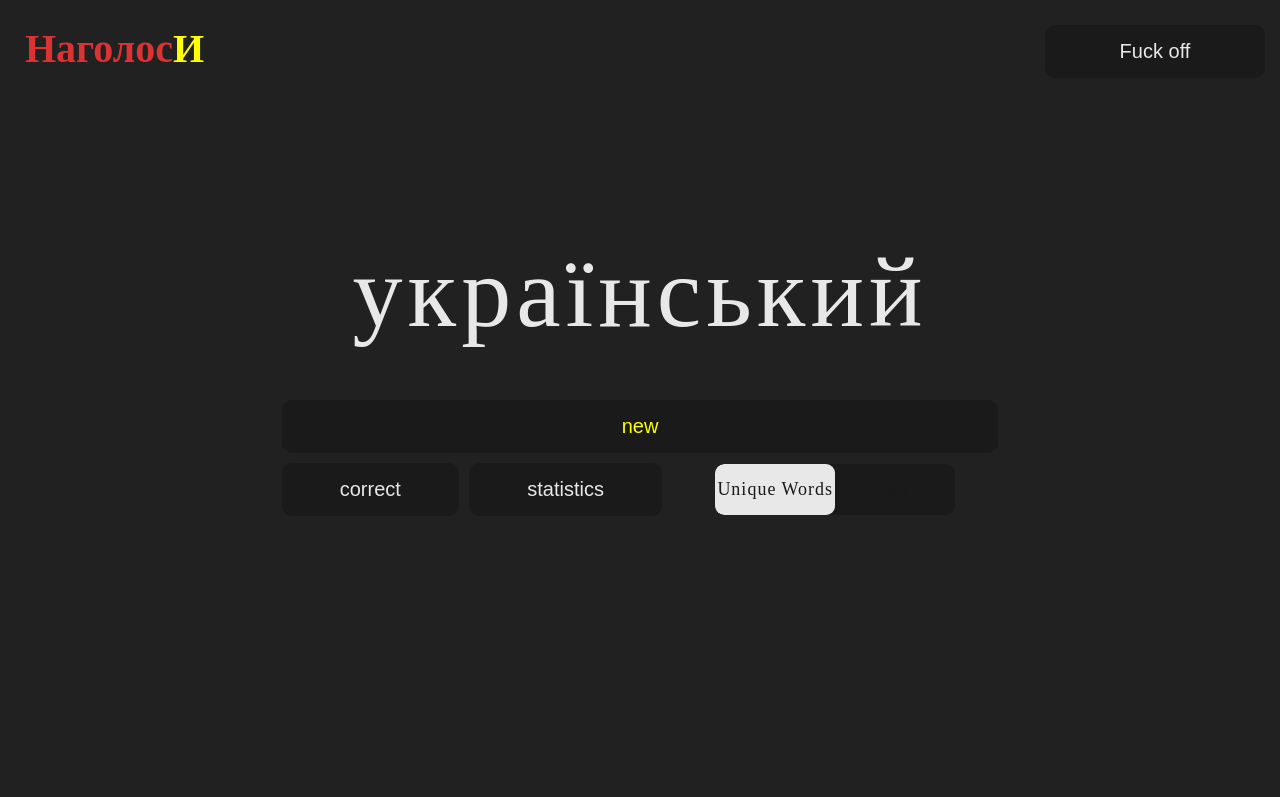
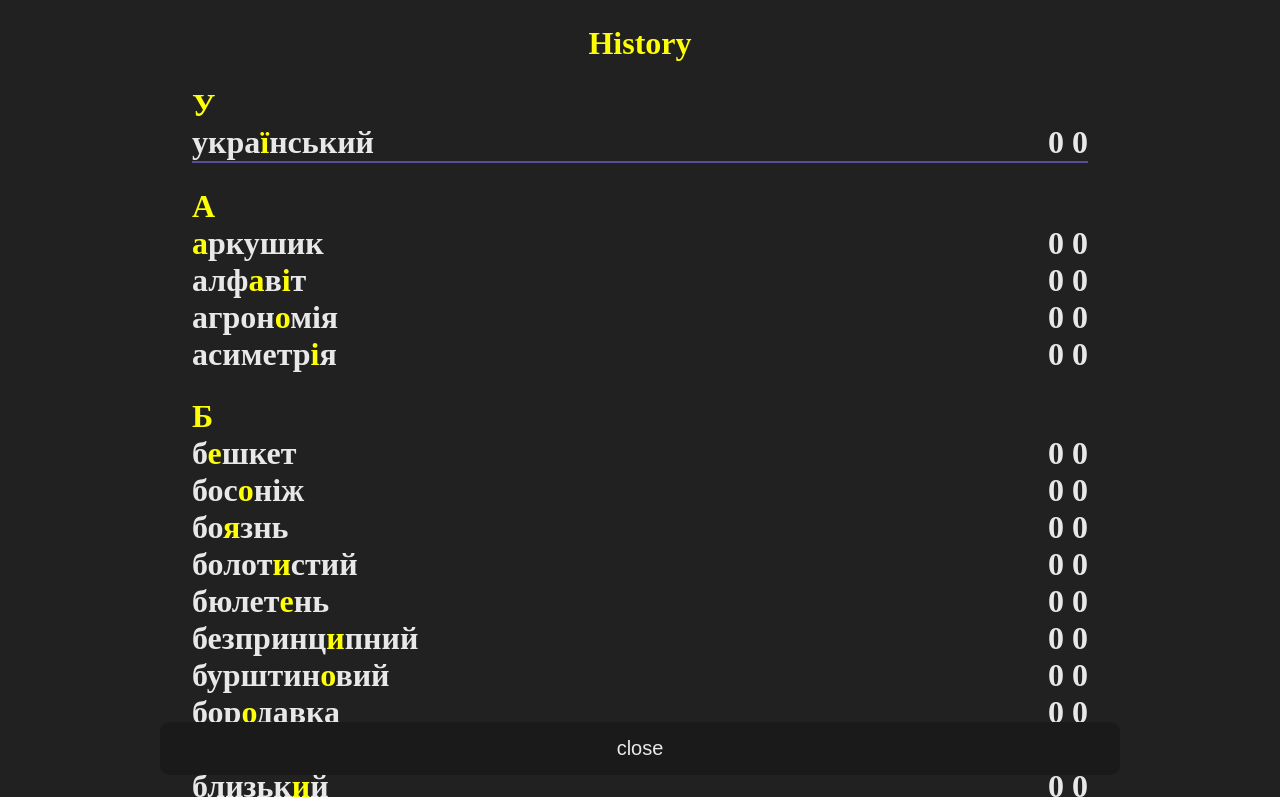
Before and after one commit to erotourtes/NMT, a website built with webpack: page public/index.html in a window 1280 px wide. Both pictures are taken after a click on the button "statistics". Shown: the top 797 px of the page. Built offline with nearby package versions, Linux system fonts and the light colour scheme.

Commit message:
statistics list

```diff
--- a/public/index.html
+++ b/public/index.html
@@ -30,9 +30,10 @@
                 <label class="switch-button-label" for=""><span class="switch-button-label-span">Unique Words</span></label>
             </div>
 
+
         </div>
     </div>
-    <div class="statistics">
+    <div class="wordList">
         <label class="field field_v1">
             <input class="field__input" placeholder="e.g. Спина">
             <span class="field__label-wrap">
--- /dev/null
+++ b/src/FormatWordWithSpan.ts
@@ -0,0 +1,23 @@
+import WordI from "./Interfaces/wordI";
+
+export default class FormatWordWithSpan {
+
+    public static formatWordWithSpan(word: WordI) {
+        let formatedWord = word.word.split("")
+            .map(letter => {
+                return (letter.toLocaleUpperCase() === letter && letter !== "’") ?
+                    `${FormatWordWithSpan.wrapWordInSpan(letter.toLowerCase())}` :
+                    letter;
+            }).join("");
+
+
+        return `${formatedWord}`
+    }
+
+    public static wrapWordInSpan(word: string) {
+        return word
+            .split("")
+            .map(character => `<span>${character}</span>`)
+            .join("");
+    }
+}
--- a/src/accent.ts
+++ b/src/accent.ts
@@ -4,23 +4,29 @@ import WordsContainerI from './Interfaces/wordsContainerI';
 import ParseString from './ParseString';
 import Color from './colors';
 import handleMovingSpan from './handleMovingSpan';
+import handleStatisticsRendering from './handleStatisticsRendering';
+import FormatWordWithSpan from './FormatWordWithSpan';
 import $ = require('jquery');
 
 class Accent {
     private currentWord: WordI = { word: "", mistakes: 0, answerd: 0, correctIndexes: [], extraInformation: "" };
+    private allWords: WordI[] = [];
 
     constructor(
-        readonly words = ParseString.parseAccent(accent),
-        readonly answered: WordsContainerI = {},
+        private words = ParseString.parseAccent(accent),
+        private answered: WordsContainerI = {},
         private keys = Object.keys(words),
-        readonly notAnswered: WordsContainerI = {},
+        private notAnswered: WordsContainerI = {},
         private isUnique = true,
     ) {
 
         this.handleBtnClick();
-        this.addStatistics();
+        this.addWordList();
         this.shuffleWords(words);
         keys.forEach(letter => notAnswered[letter] = [...words[letter]]);
+
+        this.allWords = Object.values(words).flatMap(words => words);
+
         this.start();
     }
 
@@ -47,7 +53,7 @@ class Accent {
         });
 
         $(".menu .statisticsBtn").click(() => {
-            alert("handle It")
+            handleStatisticsRendering(this.answered, this.notAnswered)
         });
 
         let isHidden = false;
@@ -69,12 +75,15 @@ class Accent {
         });
     }
 
-    private addStatistics() {
+    private addWordList() {
+        let wordList = $(".wordList");
         this.keys.forEach((key) => {
+            wordList.append(`<h1 class="letter">${key}</h1>`)
+
             this.words[key].forEach((word) => {
-                $(".statistics").append(`
+                wordList.append(`
                 <div class="word" data-atr=${word.word.toLowerCase()}>
-                    <h1>${this.formatWordWithSpan(word)}</h1>
+                    <h1>${FormatWordWithSpan.formatWordWithSpan(word)}</h1>
                 </div>`);
             });
         });
@@ -85,7 +94,7 @@ class Accent {
     }
 
     private handleAddWord() {
-        $(".accent").empty().append(this.wrapWordInSpan(this.currentWord.word.toLowerCase()));
+        $(".accent").empty().append(FormatWordWithSpan.wrapWordInSpan(this.currentWord.word.toLowerCase()));
         $(".extraInfo").empty().append(this.currentWord.extraInformation);
     }
 
@@ -98,8 +107,11 @@ class Accent {
                     this.colorSpan(Color.error, spanIndex);
                     setTimeout(() => { this.start() }, 2000);
                     this.addToHistoryList();
+                    word.mistakes++;
                 } else
                     setTimeout(() => { this.start() }, 500);
+
+                word.answerd++;
                 this.colorAllSpan(Color.main);
                 this.lockSpanClicking();
             });
@@ -107,19 +119,7 @@ class Accent {
     }
 
     private addToHistoryList() {
-        $(".history div").append(`<h2 class="word">${this.formatWordWithSpan(this.currentWord)}</h2>`)
-    }
-
-    private formatWordWithSpan(word: WordI) {
-        let formatedWord = word.word.split("")
-            .map(letter => {
-                return (letter.toLocaleUpperCase() === letter && letter !== "’") ?
-                    `${this.wrapWordInSpan(letter.toLowerCase())}` :
-                    letter;
-            }).join("");
-
-
-        return `${formatedWord}`
+        $(".history div").append(`<h2 class="word">${FormatWordWithSpan.formatWordWithSpan(this.currentWord)}</h2>`)
     }
 
     private colorAllSpan(color: string) {
@@ -154,13 +154,12 @@ class Accent {
     }
 
     private getWord(): WordI {
-        let keys = Object.keys(this.words);
-        let words = this.words;
+        const index = this.randomIndex(this.allWords.length);
+        const word = this.allWords[index]
 
-        let letter = keys[this.randomIndex(keys.length)];
-        let index = this.randomIndex(words[letter].length);
+        this.handleAnsweredWords("allWords", word);
 
-        return words[letter].at(index) ?? { word: "no words :C", mistakes: 0, answerd: 0, correctIndexes: [9], extraInformation: "press new word" };
+        return word;
     }
 
     private handleAnsweredWords(keyIndex: string, word: WordI) {
@@ -178,7 +177,8 @@ class Accent {
         });
 
     }
-    shuffleArray(array: WordI[]) {
+
+    private shuffleArray(array: WordI[]) {
         for (let i = array.length - 1; i > 0; i--) {
             const j = Math.floor(Math.random() * (i + 1));
             [array[i], array[j]] = [array[j], array[i]];
@@ -187,13 +187,6 @@ class Accent {
     private randomIndex(length: number) {
         return Math.floor(Math.random() * (length));
     }
-
-    private wrapWordInSpan(word: string) {
-        return word
-            .split("")
-            .map(character => `<span>${character}</span>`)
-            .join("");
-    }
 }
 
 export default Accent;
--- a/src/handleBtnPress.ts
+++ b/src/handleBtnPress.ts
@@ -3,7 +3,7 @@ import $ = require('jquery');
 export default async function handleBtnPress() {
     $(document).keypress(function (event) {
         if (event.offsetY ?? 0 > 500)
-            $(".statistics input").get(0)?.scrollIntoView();
-        $(".statistics input").focus();
+            $(".wordList input").get(0)?.scrollIntoView();
+        $(".wordList input").focus();
     });
 }
--- a/src/handleInput.ts
+++ b/src/handleInput.ts
@@ -2,11 +2,11 @@ import $ = require('jquery');
 
 
 export default async function handleInput() {
-    let words = $(".statistics .word");
+    let words = $(".wordList .word");
     let findedDiv = $(".finded");
     $(".field input").on("input", function (event) {
         let val = $(this).val()?.toString().toLowerCase();
-        $(`.statistics .word[data-atr*='${val}']`).get(0)?.scrollIntoView();
+        $(`.wordList .word[data-atr*='${val}']`).get(0)?.scrollIntoView();
     });
 
 }
--- /dev/null
+++ b/src/handleStatisticsRendering.ts
@@ -0,0 +1,52 @@
+import $ = require('jquery');
+import FormatWordWithSpan from './FormatWordWithSpan';
+import WordsContainerI from './Interfaces/wordsContainerI';
+
+const renderArray = (words: WordsContainerI) => {
+    let renderedArray = ""
+    Object.keys(words).forEach((letter) => {
+        renderedArray += `<div class="letter"><h1>${letter}</h1></div>`;
+        words[letter].forEach(words => {
+            renderedArray += `
+            <div class="word">
+                <h1>${FormatWordWithSpan.formatWordWithSpan(words)}</h1>
+                <h1>${words.answerd} ${words.mistakes}</h1>
+            </div>`
+        })
+    });
+
+    return renderedArray;
+}
+const lockScrolling = () => {
+    $('html, body').css({
+        overflow: 'hidden',
+    });
+}
+
+const unlockScrolling = () => {
+    $('html, body').css({
+        overflow: 'scroll',
+    });
+}
+
+export default function handleStatisticsRendering(answerd: WordsContainerI, notAnswered: WordsContainerI) {
+    lockScrolling();
+
+    $("body").prepend(`
+    <div class="statisticsWraper">
+        <button class="closeStatistics">close</button>
+        <h1>History</h1>
+        <div class="list">
+            ${renderArray(answerd)}
+        </div>
+        <div class="list">
+            ${renderArray(notAnswered)}
+        </div>
+    </div>
+    `);
+
+    $(".closeStatistics").click(function () {
+        $(".statisticsWraper").remove();
+        unlockScrolling();
+    })
+}
--- a/src/styles/accent.css
+++ b/src/styles/accent.css
@@ -47,3 +47,9 @@
 .container .accent .left:hover:after {
   transform-origin: bottom left;
 }
+
+@media (max-width: 991px) {
+  .accent span{
+    font-size: 75pt;
+  }
+}
--- a/src/styles/container.css
+++ b/src/styles/container.css
@@ -16,7 +16,8 @@
     width: 100%;
     display: grid;
     position: relative;
-    grid-template-columns: auto auto auto;
+    grid-template-columns: 1fr 1fr 1fr;
+    grid-auto-columns: max-content;
     grid-gap: 10px;
     place-items: center;
 }
@@ -29,3 +30,13 @@
 .isUniqueBtn {
     grid-column: span 0;
 }
+
+@media (max-width: 991px) {
+	.menu {
+		grid-template-columns: repeat(auto-fill, minmax(50%, 1fr));
+		grid-template-rows: minmax(auto, auto);
+	}
+    .newBtn {
+        grid-column: span 1;
+    }
+}
--- a/src/styles/historyList.css
+++ b/src/styles/historyList.css
@@ -2,13 +2,15 @@
     position: fixed;
     z-index: 100;
     right: 0px;
-    width: 250px;
+    width: calc(15vw);
+    min-width: 150px;
     max-height: 100%;
     overflow-Y: scroll;
     padding: 25px 15px;
     text-align: center;
     background-color: var(--bg-color);
     border-radius: 0 0 .5em .5em;
+    word-wrap: wrap;
 }
 
 .history::-webkit-scrollbar {
--- /dev/null
+++ b/src/styles/statistics.css
@@ -0,0 +1,39 @@
+.statisticsWraper {
+    width: 100vw;
+    height: 100vh;
+    position: fixed;
+    background-color: var(--bg-color);
+    z-index: 999;
+    padding: 0 15vw;
+    overflow-Y: scroll;
+    overflow-x: hidden;
+}
+
+.statisticsWraper > h1 {
+    margin-top: 25px;
+    text-align: center;
+    color: var(--main-color);
+}
+
+.statisticsWraper .list {
+    border-bottom: 2px solid var(--sub-color);
+}
+
+.statisticsWraper .list .word {
+    display: flex;
+    flex-direction: row;
+    justify-content: space-between;
+}
+
+.list .letter h1, .letter{
+    color: var(--main-color);
+    margin: 25px 15px 0 0px;
+}
+
+.closeStatistics {
+    position: fixed;
+    bottom: 25px;
+    left: 50%;
+    transform: translateX(-50%);
+    width: calc(100vw - 25vw);
+}
--- a/src/styles/style.css
+++ b/src/styles/style.css
@@ -5,8 +5,9 @@
 @import url('input.css');
 @import url('scrollTop.css');
 @import url('accent.css');
-@import url('allWords.css');
+@import url('wordList.css');
 @import url('switch.css');
+@import url('statistics.css');
 
 body {
     background-color: var(--bg-color);
--- a/src/styles/switch.css
+++ b/src/styles/switch.css
@@ -2,14 +2,13 @@
 	 background: var(--sub-alt-color);
 	 border-radius: .5em;
 	 overflow: hidden;
-	 width: 240px;
+	 /* width: 540px; */
 	 text-align: center;
 	 font-size: 18px;
 	 letter-spacing: 1px;
 	 color: var(--sub-alt-color);
 	 position: relative;
 	 padding-right: 120px;
-	 position: relative;
 }
 .switch-button span {
     color: var(--sub-alt-color);
@@ -21,7 +20,7 @@
 	 top: 0;
 	 bottom: 0;
 	 right: 0;
-	 width: 120px;
+	 width: 50%;
 	 display: flex;
 	 align-items: center;
 	 justify-content: center;
@@ -41,7 +40,7 @@
 }
  .switch-button-checkbox:checked + .switch-button-label:before {
 	 transform: translateX(120px);
-	 transition: transform 300ms linear;
+	 transition: transform 300ms ease-out;
 }
  .switch-button-checkbox + .switch-button-label {
 	 position: relative;
@@ -60,7 +59,7 @@
 	 top: 0;
 	 border-radius: 0.5em;
 	 transform: translateX(0);
-	 transition: transform 300ms;
+	 transition: transform 300ms ease-out;
 }
  .switch-button-checkbox + .switch-button-label .switch-button-label-span {
 	 position: relative;
--- a/src/styles/allWords.css
+++ b/src/styles/wordList.css
@@ -1,4 +1,4 @@
-.statistics {
+.wordList {
     margin: 0 auto;
     min-height: 100vh;
     width: 70vw;
@@ -6,23 +6,24 @@
     flex-direction: column;
 }
 
-.statistics div {
+.wordList div {
     display: flex;
     flex-direction: row;
     justify-content: center;
 }
-.statistics #info h1 {
+.wordList #info h1 {
     color: var(--sub-color);
+    margin-bottom: 25px;
 }
 
-.statistics h1 {
+.wordList h1 {
     margin-top: 15px;
 }
 
-.statistics .word {
+.wordList .word {
     margin: 0 15px;
 }
 
-.statistics .word:last-child {
+.wordList .word:last-child {
     margin-bottom: 150px;
 }
```
